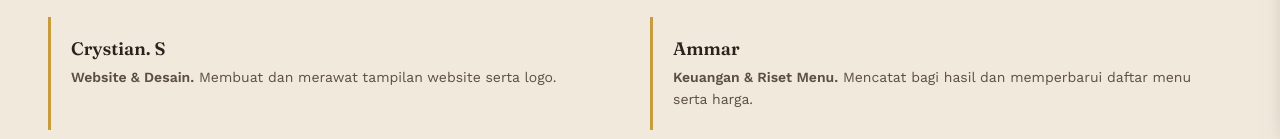
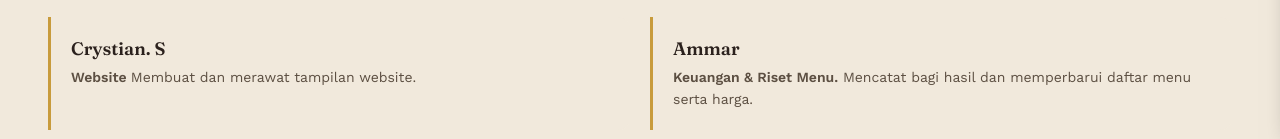
Before and after one commit to Yanto-Prime/kulineran, a plain HTML site: page tim.html in a window 1280 px wide. Shown: the part 661-800 px from the top of the page. Drawn offline with nearby package versions, Linux system fonts and the light colour scheme.

Commit message:
Update tim.html

```diff
--- a/tim.html
+++ b/tim.html
@@ -13,7 +13,7 @@
 <div class="why"><h3 class="serif">Arya</h3><p><b>Hubungan Mitra.</b> Mencari dan mendampingi warung yang bergabung.</p></div>
 <div class="why"><h3 class="serif">Aniza</h3><p><b>Konten &amp; Media Sosial.</b> Membuat foto, video, dan promosi hidangan.</p></div>
 <div class="why"><h3 class="serif">Anisa</h3><p><b>Admin Pesanan.</b> Menerima pesanan dan meneruskannya ke dapur lewat WhatsApp.</p></div>
-<div class="why"><h3 class="serif">Crystian. S</h3><p><b>Website &amp; Desain.</b> Membuat dan merawat tampilan website serta logo.</p></div>
+<div class="why"><h3 class="serif">Crystian. S</h3><p><b>Website </b> Membuat dan merawat tampilan website.</p></div>
 <div class="why"><h3 class="serif">Ammar</h3><p><b>Keuangan &amp; Riset Menu.</b> Mencatat bagi hasil dan memperbarui daftar menu serta harga.</p></div></div></section>
 <section class="faq-wrap"><h2 class="section-title serif">Alur kerja tim</h2><ol class="timeline"><li><h3 class="serif">Hubungan Mitra</h3><p>Mengajak warung bergabung.</p></li><li><h3 class="serif">Riset Menu &amp; Website</h3><p>Menyiapkan menu, harga, dan tampilan katalog.</p></li><li><h3 class="serif">Konten</h3><p>Mempromosikan hidangan mitra.</p></li><li><h3 class="serif">Admin Pesanan</h3><p>Meneruskan pesanan pembeli ke warung.</p></li></ol></section>
 <div class="weave" id="weave2"></div><!-- Footer dengan ID untuk scroll target -->
```
